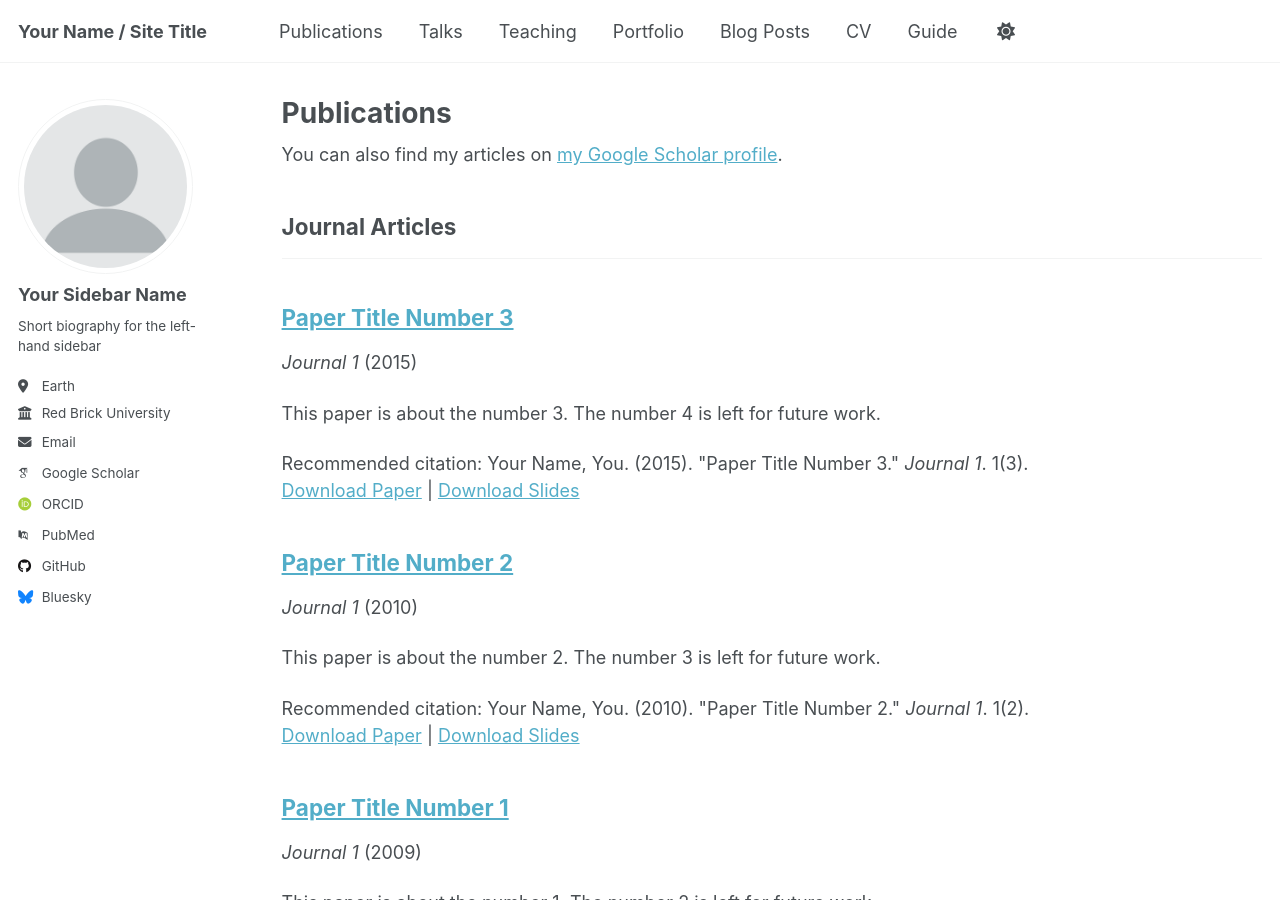
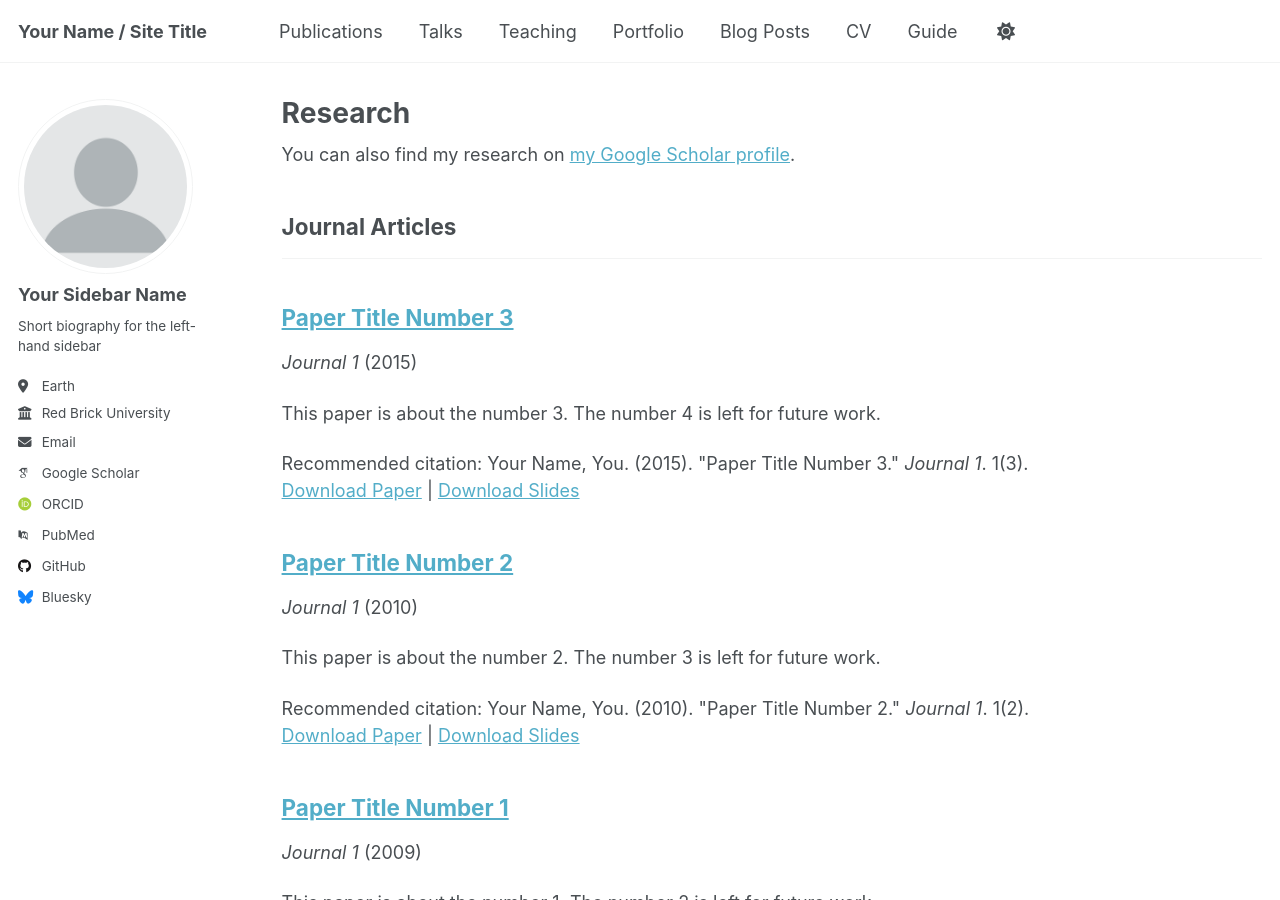
Before and after one commit to opmc2/opmc2.github.io, a Jekyll site: the page built from _pages/publications.html, in a window 1280 px wide and 900 px high. Built offline with Jekyll 4.4.1, drawn with Linux system fonts in a browser that asks for light colours; some web fonts are replaced; a script that is not in the unit is left out.

Commit message:
Rename "Publications" -> "Research"

```diff
--- a/_pages/publications.html
+++ b/_pages/publications.html
@@ -1,12 +1,12 @@
 ---
 layout: archive
-title: "Publications"
-permalink: /publications/
+title: "Research"
+permalink: /research/
 author_profile: true
 ---
 
 {% if site.author.googlescholar %}
-  <div class="wordwrap">You can also find my articles on <a href="{{site.author.googlescholar}}">my Google Scholar profile</a>.</div>
+  <div class="wordwrap">You can also find my research on <a href="{{site.author.googlescholar}}">my Google Scholar profile</a>.</div>
 {% endif %}
 
 {% include base_path %}
```
